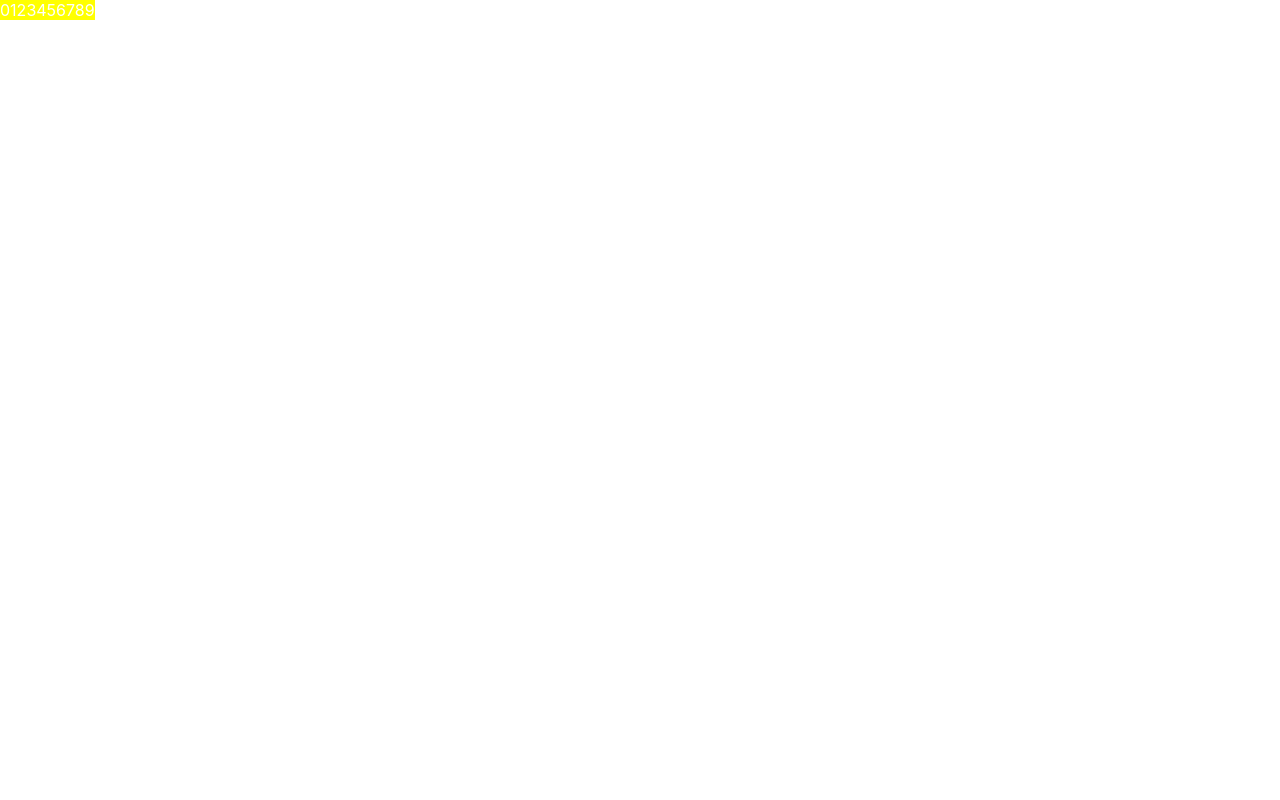
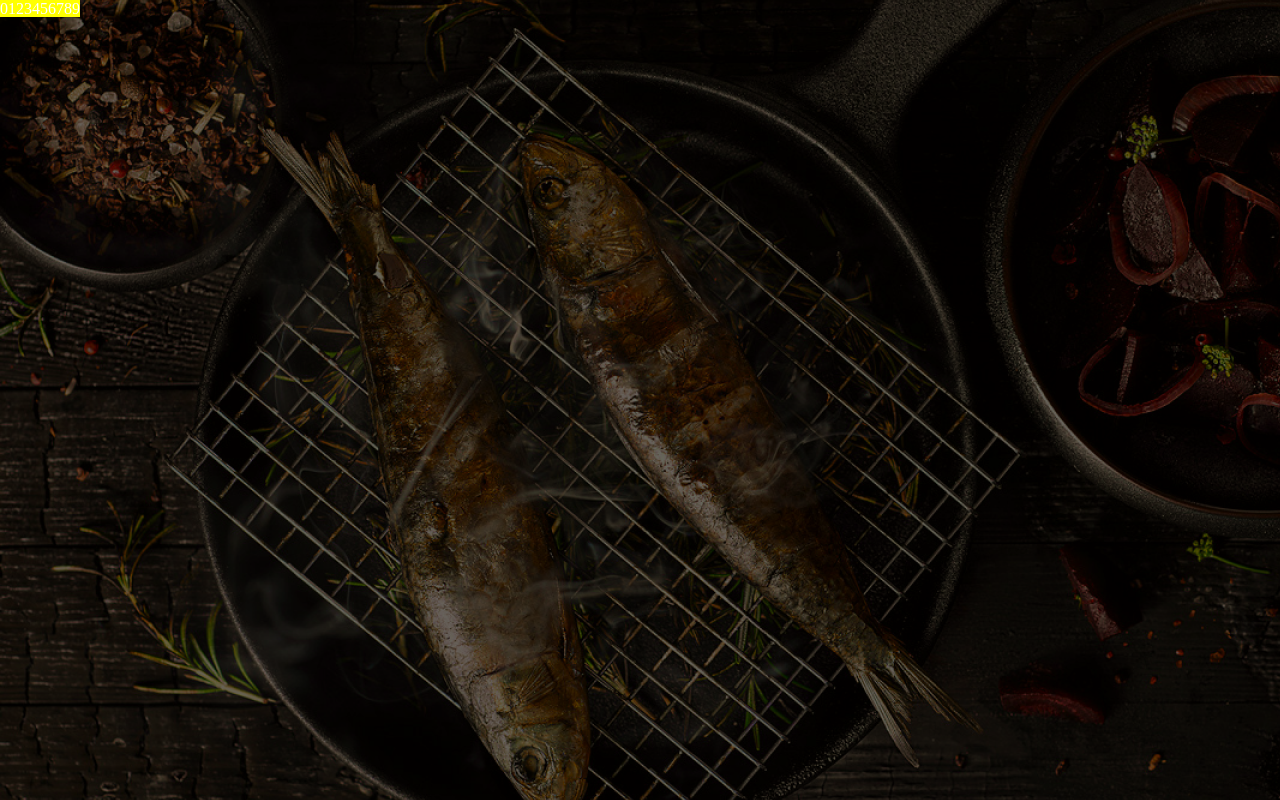
Before and after one commit to anwaysomani/next-js-tutorial, a Next.js app in the folder hunger/: page / in a window 1280 px wide. Built offline with nearby package versions, Linux system fonts and the light colour scheme.

Commit message:
Updated styling for background image in first-section

```diff
--- a/hunger/styles/globals.css
+++ b/hunger/styles/globals.css
@@ -2,15 +2,15 @@ html,
 body {
   padding: 0;
   margin: 0;
-  font-family: -apple-system, BlinkMacSystemFont, Segoe UI, Roboto, Oxygen,
-    Ubuntu, Cantarell, Fira Sans, Droid Sans, Helvetica Neue, sans-serif;
-}
-
-a {
-  color: inherit;
-  text-decoration: none;
 }
 
 * {
   box-sizing: border-box;
 }
+
+.background-image {
+  background-image: url('../public/background/page-bg.png');
+  position: absolute;
+  height: 100vh;
+  width: 100vw;
+}
```
